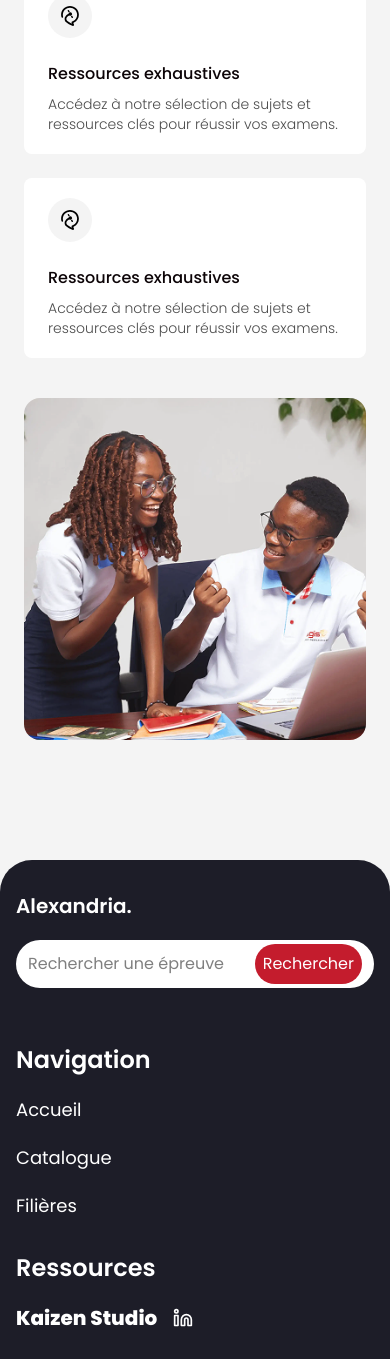
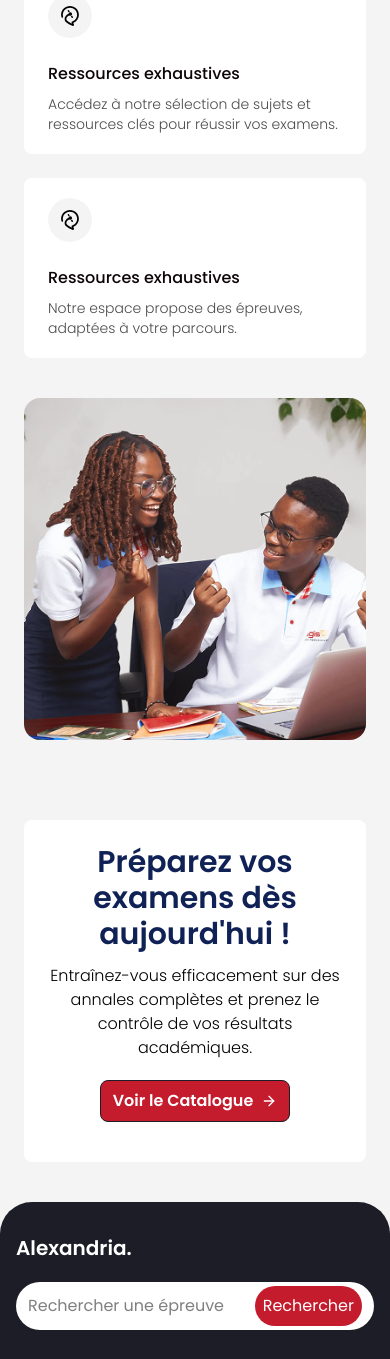
Before and after one commit to kaizen-squad/esgis-epreuves, a Next.js app: page / in a window 390 px wide. Shown: the part 5322-6681 px from the top of the page. Built offline with nearby package versions, Linux system fonts and the light colour scheme.

Commit message:
feat(accueil): done with the mobile version for the cta catalogue component

```diff
--- /dev/null
+++ b/src/app/(public)/accueil/components/CTACatalogue.tsx
@@ -0,0 +1,20 @@
+import { FiArrowRight } from "react-icons/fi";
+
+const CTACatalogue = () => {
+  return (
+    <div className="bg-background-primary flex flex-col rounded-lg px-6 pt-6 pb-10">
+      <h3 className="text-text-secondary mb-3 text-center text-3xl font-semibold">
+        Préparez vos examens dès aujourd&apos;hui !
+      </h3>
+      <p className="mb-5 text-center text-base leading-6 font-extralight">
+        Entraînez-vous efficacement sur des annales complètes et prenez le
+        contrôle de vos résultats académiques.
+      </p>
+      <button className="bg-background-accent text-text-primary border-background-secondary mx-auto flex w-fit items-center gap-2 rounded-lg border px-3 py-2 font-semibold">
+        Voir le Catalogue <FiArrowRight />
+      </button>
+    </div>
+  );
+};
+
+export default CTACatalogue;
--- a/src/app/(public)/accueil/components/ResultsResume.tsx
+++ b/src/app/(public)/accueil/components/ResultsResume.tsx
@@ -26,7 +26,7 @@ const ResultsResume = () => {
           <ResumeCard
             icon={<SiSatellite size={20} />}
             title="Ressources exhaustives"
-            text="Accédez à notre sélection de sujets et ressources clés pour réussir vos examens."
+            text="Notre espace propose des épreuves, adaptées à votre parcours."
           />
         </div>
       </div>
--- a/src/app/(public)/page.tsx
+++ b/src/app/(public)/page.tsx
@@ -1,3 +1,4 @@
+import CTACatalogue from "./accueil/components/CTACatalogue";
 import DomainFilter from "./accueil/components/DomainFilter";
 import Filieres from "./accueil/components/Filieres";
 import RecentlyAdded from "./accueil/components/RecentlyAdded";
@@ -16,6 +17,7 @@ export default function Accueil() {
         <DomainFilter />
         <Filieres />
         <ResultsResume />
+        <CTACatalogue />
       </div>
     </PublicLayout>
   );
```
